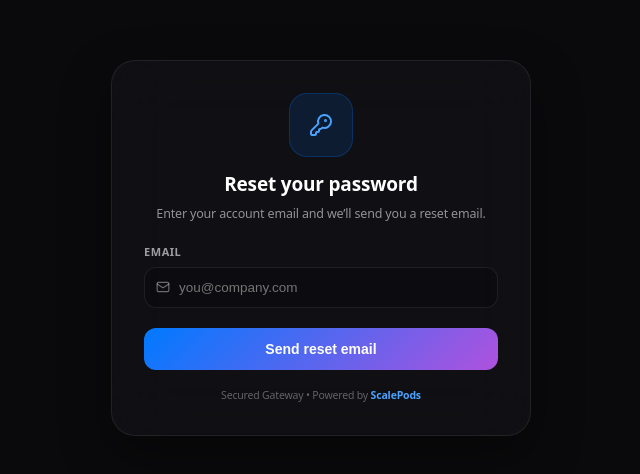
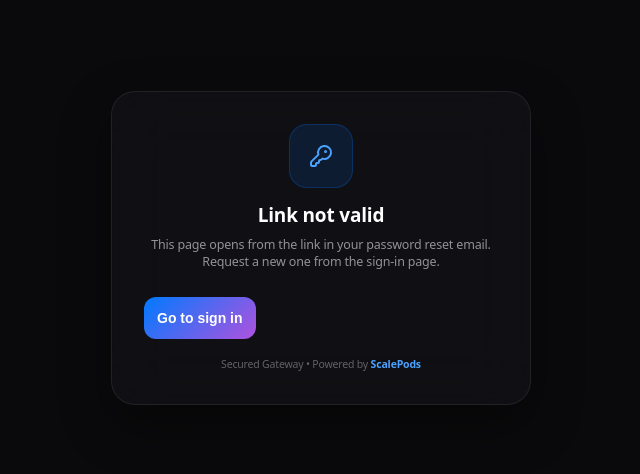
Before and after one commit to Scale-Pods/shills-growth-os, a Next.js app: page /reset-password in a window 1280 px wide. Shown: the part 152-626 px from the top of the page, without its empty margins (319-959 px from the left). Built offline with nearby package versions, Linux system fonts and the light colour scheme.

Commit message:
update forgot password functionality

```diff
--- a/src/app/ClientWrapper.tsx
+++ b/src/app/ClientWrapper.tsx
@@ -616,6 +616,40 @@ export function ClientWrapper({ children }: { children: React.ReactNode }) {
   const [loginPassword, setLoginPassword] = useState('');
   const [loginError, setLoginError] = useState<string | null>(null);
   const [loginBusy, setLoginBusy] = useState(false);
+  const [forgotOpen, setForgotOpen] = useState(false);
+  const [forgotEmail, setForgotEmail] = useState('');
+  const [forgotBusy, setForgotBusy] = useState(false);
+  const [forgotMsg, setForgotMsg] = useState<string | null>(null);
+  const [forgotError, setForgotError] = useState<string | null>(null);
+
+  // "Forgot password?" — email a Supabase reset link that lands on /reset-password.
+  const sendResetLink = async () => {
+    setForgotError(null);
+    setForgotMsg(null);
+    const email = forgotEmail.trim();
+    if (!/^[^\s@]+@[^\s@]+\.[^\s@]+$/.test(email)) {
+      setForgotError('Enter a valid email address.');
+      return;
+    }
+    setForgotBusy(true);
+    try {
+      const res = await fetch('/api/auth/forgot', {
+        method: 'POST',
+        headers: { 'Content-Type': 'application/json' },
+        body: JSON.stringify({ email }),
+      });
+      const data = await res.json().catch(() => ({}));
+      if (!res.ok) {
+        setForgotError(data?.error || 'Could not send the reset email.');
+        return;
+      }
+      setForgotMsg(data?.message || 'If that email is registered, a reset link is on its way.');
+    } catch {
+      setForgotError('Network error — please try again.');
+    } finally {
+      setForgotBusy(false);
+    }
+  };
 
   // Performs the real login against /api/auth/login (salon_crm users table).
   const doLogin = async () => {
@@ -1331,12 +1365,51 @@ export function ClientWrapper({ children }: { children: React.ReactNode }) {
                         {loginBusy ? 'Signing in…' : 'Sign In'}
                       </button>
 
-                      <a
-                        href="/reset-password"
-                        style={{ textAlign: 'center', fontSize: '12px', color: 'var(--blue)', textDecoration: 'none', marginTop: '2px' }}
-                      >
-                        Forgot password?
-                      </a>
+                      {!forgotOpen ? (
+                        <button
+                          type="button"
+                          onClick={() => { setForgotOpen(true); setForgotEmail(loginEmail); }}
+                          style={{ background: 'none', border: 'none', textAlign: 'center', fontSize: '12px', color: 'var(--blue)', cursor: 'pointer', marginTop: '2px' }}
+                        >
+                          Forgot password?
+                        </button>
+                      ) : (
+                        <div style={{ display: 'flex', flexDirection: 'column', gap: '8px', marginTop: '4px', padding: '12px', borderRadius: '12px', background: 'rgba(0,0,0,0.2)', border: '1px solid rgba(255,255,255,0.08)' }}>
+                          <span style={{ fontSize: '11px', color: 'var(--label-secondary)', fontWeight: 600 }}>
+                            We&apos;ll email you a link to set a new password.
+                          </span>
+                          <input
+                            type="email"
+                            placeholder="Account email"
+                            value={forgotEmail}
+                            onChange={(e) => { setForgotEmail(e.target.value); setForgotError(null); setForgotMsg(null); }}
+                            style={{ width: '100%', padding: '10px 12px', borderRadius: '10px', border: '1px solid rgba(255,255,255,0.08)', outline: 'none', fontSize: '13px', background: 'rgba(0,0,0,0.25)', color: '#fff' }}
+                          />
+                          {forgotError && (
+                            <span style={{ fontSize: '11px', color: 'var(--red)' }}>{forgotError}</span>
+                          )}
+                          {forgotMsg && (
+                            <span style={{ fontSize: '11px', color: 'var(--green)' }}>{forgotMsg}</span>
+                          )}
+                          <div style={{ display: 'flex', gap: '8px' }}>
+                            <button
+                              type="button"
+                              onClick={sendResetLink}
+                              disabled={forgotBusy}
+                              style={{ flex: 1, padding: '9px', borderRadius: '10px', border: 'none', background: 'var(--blue)', color: '#fff', fontWeight: 700, fontSize: '12.5px', cursor: forgotBusy ? 'wait' : 'pointer', opacity: forgotBusy ? 0.7 : 1 }}
+                            >
+                              {forgotBusy ? 'Sending…' : 'Send reset link'}
+                            </button>
+                            <button
+                              type="button"
+                              onClick={() => { setForgotOpen(false); setForgotError(null); setForgotMsg(null); }}
+                              style={{ padding: '9px 12px', borderRadius: '10px', border: '1px solid rgba(255,255,255,0.12)', background: 'transparent', color: 'var(--label-secondary)', fontSize: '12.5px', cursor: 'pointer' }}
+                            >
+                              Cancel
+                            </button>
+                          </div>
+                        </div>
+                      )}
                     </form>
 
                     <div style={{ textAlign: 'center', fontSize: '10.5px', color: 'var(--label-tertiary)', marginTop: '16px' }}>
--- a/src/app/reset-password/page.tsx
+++ b/src/app/reset-password/page.tsx
@@ -2,15 +2,13 @@
 
 import React, { useEffect, useState } from 'react';
 import { useRouter } from 'next/navigation';
-import { Mail, KeyRound, Lock, ArrowLeft, CheckCircle2, AlertTriangle } from 'lucide-react';
+import { KeyRound, Lock, CheckCircle2, AlertTriangle } from 'lucide-react';
 
-// 'link'  = arrived via the reset link (#access_token in URL) -> set new password directly
-// 'email' = manual: ask for email -> send code
-// 'code'  = manual: enter 6-digit code + new password
-// 'done'  = success
-type Step = 'link' | 'email' | 'code' | 'done';
-
-const EMAIL_RE = /^[^\s@]+@[^\s@]+\.[^\s@]+$/;
+// 'checking' = reading the reset link from the URL
+// 'link'     = valid token found -> set new password
+// 'invalid'  = opened without a valid reset link
+// 'done'     = success
+type Step = 'checking' | 'link' | 'invalid' | 'done';
 
 /** Pull the Supabase auth params out of the URL hash fragment. */
 function readAuthHash(): { accessToken: string | null; type: string | null; error: string | null } {
@@ -26,66 +24,28 @@ function readAuthHash(): { accessToken: string | null; type: string | null; erro
 
 export default function ResetPasswordPage() {
   const router = useRouter();
-  const [step, setStep] = useState<Step>('email');
+  const [step, setStep] = useState<Step>('checking');
   const [linkToken, setLinkToken] = useState<string | null>(null);
-  const [email, setEmail] = useState('');
-  const [code, setCode] = useState('');
   const [password, setPassword] = useState('');
   const [confirm, setConfirm] = useState('');
   const [busy, setBusy] = useState(false);
   const [error, setError] = useState<string | null>(null);
-  const [notice, setNotice] = useState<string | null>(null);
 
-  // On load, check for a reset link (#access_token=…). If present, skip
-  // straight to the new-password form and clear the hash from the address bar.
+  // The reset email links here with #access_token=… in the URL fragment.
   useEffect(() => {
     const { accessToken, error: hashError } = readAuthHash();
-    if (hashError) {
-      setError('This reset link is invalid or has expired. Request a new one below.');
-      setStep('email');
-      history.replaceState(null, '', window.location.pathname);
+    // Strip the token from the address bar either way.
+    history.replaceState(null, '', window.location.pathname);
+    if (hashError || !accessToken) {
+      setStep('invalid');
       return;
     }
-    if (accessToken) {
-      setLinkToken(accessToken);
-      setStep('link');
-      history.replaceState(null, '', window.location.pathname);
-    }
+    setLinkToken(accessToken);
+    setStep('link');
   }, []);
-
-  const sendCode = async () => {
-    setError(null);
-    if (!EMAIL_RE.test(email.trim())) {
-      setError('Enter a valid email address.');
-      return;
-    }
-    setBusy(true);
-    try {
-      const res = await fetch('/api/auth/forgot', {
-        method: 'POST',
-        headers: { 'Content-Type': 'application/json' },
-        body: JSON.stringify({ email: email.trim() }),
-      });
-      const data = await res.json().catch(() => ({}));
-      if (!res.ok) {
-        setError(data?.error || 'Could not send the code.');
-        return;
-      }
-      setNotice(data?.message || 'If that email is registered, a reset email is on its way.');
-      setStep('code');
-    } catch {
-      setError('Network error — please try again.');
-    } finally {
-      setBusy(false);
-    }
-  };
 
   const submitReset = async () => {
     setError(null);
-    if (step === 'code' && !/^\d{6}$/.test(code.trim())) {
-      setError('Enter the 6-digit code from your email.');
-      return;
-    }
     if (password.length < 8) {
       setError('Password must be at least 8 characters.');
       return;
@@ -96,14 +56,10 @@ export default function ResetPasswordPage() {
     }
     setBusy(true);
     try {
-      const payload =
-        step === 'link'
-          ? { access_token: linkToken, password }
-          : { email: email.trim(), code: code.trim(), password };
       const res = await fetch('/api/auth/reset', {
         method: 'POST',
         headers: { 'Content-Type': 'application/json' },
-        body: JSON.stringify(payload),
+        body: JSON.stringify({ access_token: linkToken, password }),
       });
       const data = await res.json().catch(() => ({}));
       if (!res.ok) {
@@ -137,41 +93,6 @@ export default function ResetPasswordPage() {
     textTransform: 'uppercase',
     letterSpacing: '0.05em',
   };
-
-  const passwordFields = (
-    <>
-      <div>
-        <label style={labelStyle}>New password</label>
-        <div style={{ position: 'relative' }}>
-          <Lock size={14} style={{ position: 'absolute', left: '12px', top: '50%', transform: 'translateY(-50%)', color: 'rgba(255,255,255,0.4)' }} />
-          <input
-            type="password"
-            autoComplete="new-password"
-            placeholder="At least 8 characters"
-            value={password}
-            onChange={(e) => { setPassword(e.target.value); setError(null); }}
-            style={{ ...inputStyle, paddingLeft: '34px' }}
-            required
-          />
-        </div>
-      </div>
-      <div>
-        <label style={labelStyle}>Confirm new password</label>
-        <div style={{ position: 'relative' }}>
-          <Lock size={14} style={{ position: 'absolute', left: '12px', top: '50%', transform: 'translateY(-50%)', color: 'rgba(255,255,255,0.4)' }} />
-          <input
-            type="password"
-            autoComplete="new-password"
-            placeholder="Re-enter password"
-            value={confirm}
-            onChange={(e) => { setConfirm(e.target.value); setError(null); }}
-            style={{ ...inputStyle, paddingLeft: '34px' }}
-            required
-          />
-        </div>
-      </div>
-    </>
-  );
 
   return (
     <div
@@ -215,31 +136,15 @@ export default function ResetPasswordPage() {
             {step === 'done' ? <CheckCircle2 size={26} /> : <KeyRound size={24} />}
           </div>
           <h1 style={{ fontSize: '19px', fontWeight: 800, color: '#fff', margin: 0 }}>
-            {step === 'done' ? 'Password updated' : step === 'link' ? 'Set a new password' : 'Reset your password'}
+            {step === 'done' ? 'Password updated' : step === 'invalid' ? 'Link not valid' : 'Set a new password'}
           </h1>
           <p style={{ fontSize: '12.5px', color: 'rgba(255,255,255,0.55)', marginTop: '6px', lineHeight: 1.4 }}>
-            {step === 'email' && 'Enter your account email and we’ll send you a reset email.'}
-            {step === 'code' && 'Enter the 6-digit code from your email and choose a new password.'}
+            {step === 'checking' && 'Verifying your reset link…'}
             {step === 'link' && 'Choose a new password for your account.'}
+            {step === 'invalid' && 'This page opens from the link in your password reset email. Request a new one from the sign-in page.'}
             {step === 'done' && 'You can now sign in with your new password.'}
           </p>
         </div>
-
-        {notice && step !== 'done' && (
-          <div
-            style={{
-              background: 'rgba(0, 122, 255, 0.1)',
-              border: '1px solid rgba(0, 122, 255, 0.25)',
-              borderRadius: '12px',
-              padding: '10px 12px',
-              marginBottom: '16px',
-              fontSize: '11.5px',
-              color: '#7ab8ff',
-            }}
-          >
-            {notice}
-          </div>
-        )}
 
         {error && (
           <div
@@ -261,65 +166,43 @@ export default function ResetPasswordPage() {
 
         {step === 'link' && (
           <form onSubmit={(e) => { e.preventDefault(); if (!busy) submitReset(); }} style={{ display: 'flex', flexDirection: 'column', gap: '14px' }}>
-            {passwordFields}
+            <div>
+              <label style={labelStyle}>New password</label>
+              <div style={{ position: 'relative' }}>
+                <Lock size={14} style={{ position: 'absolute', left: '12px', top: '50%', transform: 'translateY(-50%)', color: 'rgba(255,255,255,0.4)' }} />
+                <input
+                  type="password"
+                  autoComplete="new-password"
+                  placeholder="At least 8 characters"
+                  value={password}
+                  onChange={(e) => { setPassword(e.target.value); setError(null); }}
+                  style={{ ...inputStyle, paddingLeft: '34px' }}
+                  required
+                />
+              </div>
+            </div>
+            <div>
+              <label style={labelStyle}>Confirm new password</label>
+              <div style={{ position: 'relative' }}>
+                <Lock size={14} style={{ position: 'absolute', left: '12px', top: '50%', transform: 'translateY(-50%)', color: 'rgba(255,255,255,0.4)' }} />
+                <input
+                  type="password"
+                  autoComplete="new-password"
+                  placeholder="Re-enter password"
+                  value={confirm}
+                  onChange={(e) => { setConfirm(e.target.value); setError(null); }}
+                  style={{ ...inputStyle, paddingLeft: '34px' }}
+                  required
+                />
+              </div>
+            </div>
             <button type="submit" disabled={busy} style={submitBtn(busy)}>
               {busy ? 'Updating…' : 'Update password'}
             </button>
           </form>
         )}
 
-        {step === 'email' && (
-          <form onSubmit={(e) => { e.preventDefault(); if (!busy) sendCode(); }} style={{ display: 'flex', flexDirection: 'column', gap: '16px' }}>
-            <div>
-              <label style={labelStyle}>Email</label>
-              <div style={{ position: 'relative' }}>
-                <Mail size={14} style={{ position: 'absolute', left: '12px', top: '50%', transform: 'translateY(-50%)', color: 'rgba(255,255,255,0.4)' }} />
-                <input
-                  type="email"
-                  autoComplete="username"
-                  placeholder="you@company.com"
-                  value={email}
-                  onChange={(e) => { setEmail(e.target.value); setError(null); }}
-                  style={{ ...inputStyle, paddingLeft: '34px' }}
-                  required
-                />
-              </div>
-            </div>
-            <button type="submit" disabled={busy} style={submitBtn(busy)}>
-              {busy ? 'Sending…' : 'Send reset email'}
-            </button>
-          </form>
-        )}
-
-        {step === 'code' && (
-          <form onSubmit={(e) => { e.preventDefault(); if (!busy) submitReset(); }} style={{ display: 'flex', flexDirection: 'column', gap: '14px' }}>
-            <div>
-              <label style={labelStyle}>6-digit code</label>
-              <input
-                inputMode="numeric"
-                maxLength={6}
-                placeholder="123456"
-                value={code}
-                onChange={(e) => { setCode(e.target.value.replace(/\D/g, '')); setError(null); }}
-                style={{ ...inputStyle, letterSpacing: '0.4em', textAlign: 'center', fontSize: '18px' }}
-                required
-              />
-            </div>
-            {passwordFields}
-            <button type="submit" disabled={busy} style={submitBtn(busy)}>
-              {busy ? 'Updating…' : 'Update password'}
-            </button>
-            <button
-              type="button"
-              onClick={() => { setStep('email'); setCode(''); setError(null); setNotice(null); }}
-              style={{ background: 'none', border: 'none', color: 'rgba(255,255,255,0.5)', fontSize: '12px', cursor: 'pointer', display: 'flex', alignItems: 'center', gap: '6px', justifyContent: 'center' }}
-            >
-              <ArrowLeft size={13} /> Use a different email
-            </button>
-          </form>
-        )}
-
-        {step === 'done' && (
+        {(step === 'invalid' || step === 'done') && (
           <button onClick={() => router.push('/')} style={submitBtn(false)}>
             Go to sign in
           </button>
```
